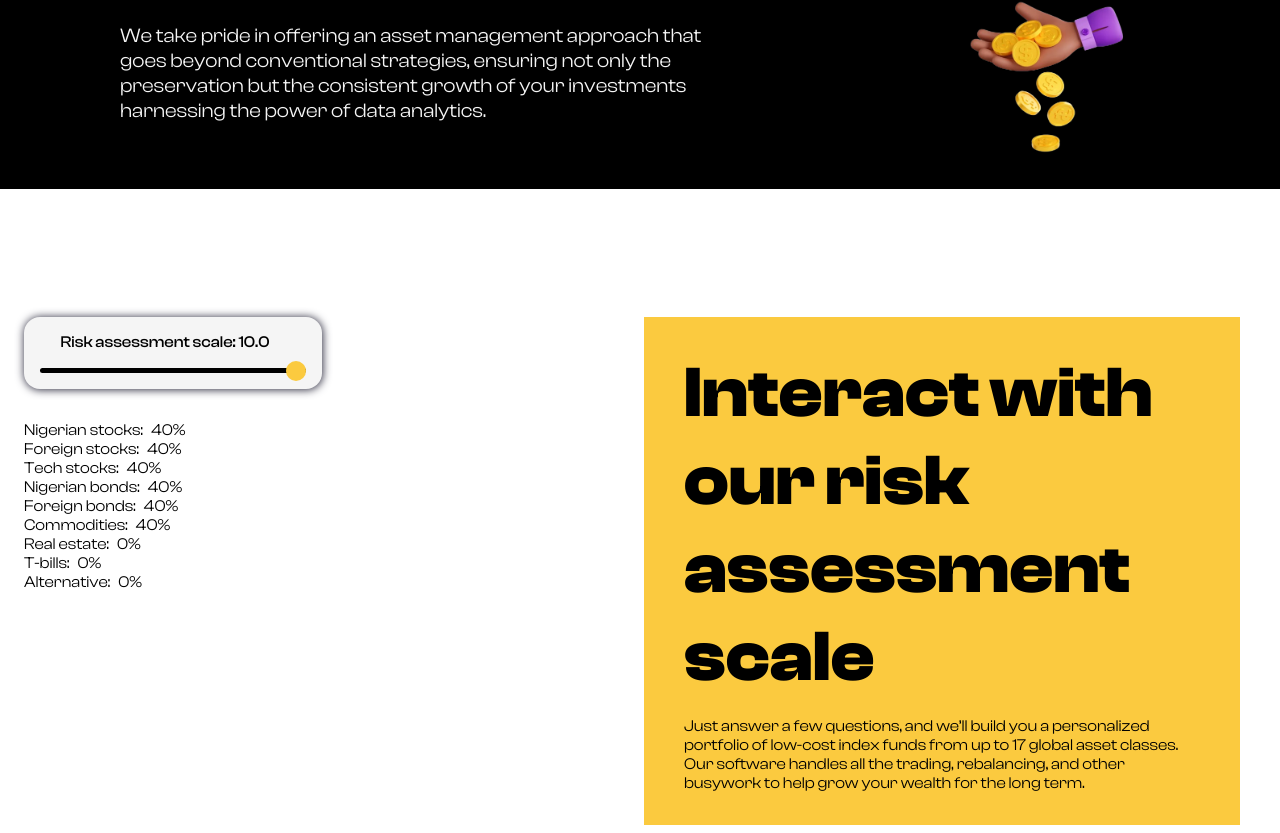
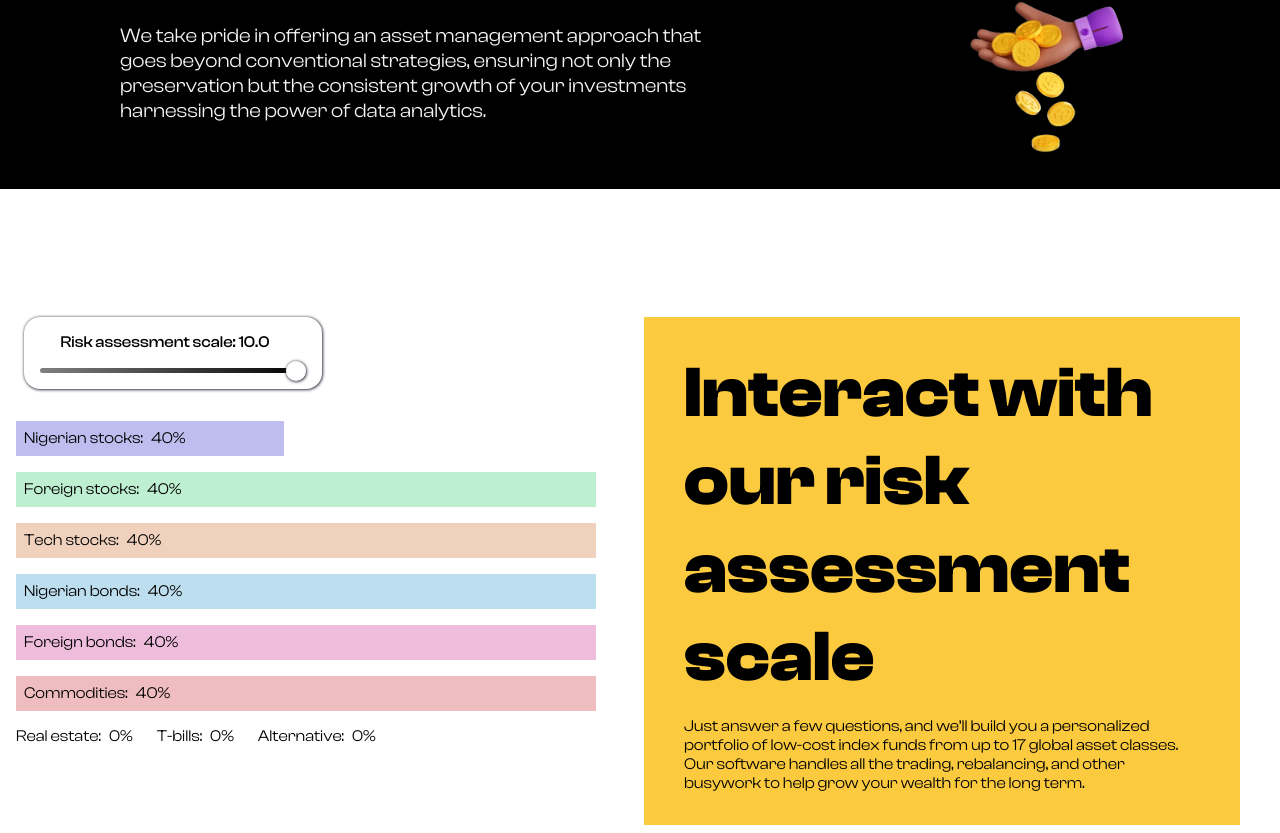
Before and after one commit to 6amson/Lemon, a React (Create React App) app: page / in a window 1280 px wide. Shown: the part 1667-2500 px from the top of the page. Built offline with nearby package versions, Linux system fonts and the light colour scheme.

Commit message:
risk scale done, without logic

```diff
--- a/src/components/Home/Home.jsx
+++ b/src/components/Home/Home.jsx
@@ -1,4 +1,4 @@
-import { Container, Header, Button, Ul, HeroContainer, BrandContainer, Servicesoffered, RiskAssessment, Riskscale, StyledRangeInput } from "../../styles/homestyle";
+import { Container, Header, Button, Ul, HeroContainer, BrandContainer, Servicesoffered, RiskAssessment, Riskscale, StyledRangeInput, Riskscaleoptions, Riskscaleoptionsmore } from "../../styles/homestyle";
 import logohome from "../../images/logohome.svg";
 import menuIcon from "../../images/iconsMenu.png";
 import airbnb from "../../images/airbnb.svg";
@@ -13,6 +13,9 @@ import phoneLemon from "../../images/phoneLemon.png"
 
 
 export default function Home() {
+
+    const dynamicWidth1 = `${10 *  4.5}%`;
+
     return (
         <>
             <Container>
@@ -75,15 +78,19 @@ export default function Home() {
                             // onChange={(event) => handleInputChange(key, event)}
                             />
                         </Riskscale>
-                        <div>Nigerian stocks: <p>40%</p></div>
-                        <div>Foreign stocks: <p>40%</p></div>
-                        <div>Tech stocks: <p>40%</p></div>
-                        <div>Nigerian bonds: <p>40%</p></div>
-                        <div>Foreign bonds: <p>40%</p></div>
-                        <div>Commodities: <p>40%</p></div>
+                        <Riskscaleoptions>
+                            <div style={{ backgroundColor: 'rgb(189, 189, 239)', width: dynamicWidth1, }}>Nigerian stocks: <p>40%</p></div>
+                            <div style={{ backgroundColor: 'rgb(189, 239, 208)' }}>Foreign stocks: <p>40%</p></div>
+                            <div style={{ backgroundColor: 'rgb(239, 209, 189)' }}>Tech stocks: <p>40%</p></div>
+                            <div style={{ backgroundColor: 'rgb(189, 222, 239)' }}>Nigerian bonds: <p>40%</p></div>
+                            <div style={{ backgroundColor: 'rgb(239, 189, 220)' }}>Foreign bonds: <p>40%</p></div>
+                            <div style={{ backgroundColor: 'rgb(239, 189, 191)' }}>Commodities: <p>40%</p></div>
+                        </Riskscaleoptions>
+                        <Riskscaleoptionsmore>
                         <div>Real estate: <p>0%</p></div>
                         <div>T-bills: <p>0%</p></div>
                         <div>Alternative: <p>0%</p></div>
+                        </Riskscaleoptionsmore>
                     </div>
 
                     <div id="risk--secondContainer">
--- a/src/styles/homestyle.jsx
+++ b/src/styles/homestyle.jsx
@@ -280,7 +280,7 @@ font-family: ClashDisplay-Variable;
 grid-gap: 16px;
 
 div:not(:first-child) {
-    display: flex;
+    // display: flex;
 
     p{
         margin-left: 16px;
@@ -290,11 +290,11 @@ div:not(:first-child) {
 `
 
 export const Riskscale = styled.div`
-    background: whitesmoke;
+    background: white;
     border-radius: 16px;
     padding: 16px;
     width: 50%;
-    box-shadow: .5px .5px 8px .5px #323143;
+    box-shadow: .5px .5px 3px .5px #323143;
     place-items: center;
     display: grid;
     margin-bottom: 32px;
@@ -308,21 +308,41 @@ export const Riskscale = styled.div`
         margin-top: 16px;
     }
 
+    @media (max-width: 600px) {
+       width: 100%;
+    }
 
 `
 
+export const Riskscaleoptions = styled.div`
+    div{
+        display: flex;
+        background: red;
+        margin-bottom: 16px;
+        padding: 8px;
+        margin-right: 16px;
+    }
+`
+
+export const Riskscaleoptionsmore = styled.div`
+display: flex;
+
+    div{
+        display: flex;
+        // background: red;
+        // margin-bottom: 16px;
+        // padding: 8px;
+        margin-right: 16px;
+    }
+`
+
 export const StyledRangeInput = styled.input`
-  /* Remove the default styles */
   -webkit-appearance: none;
   -moz-appearance: none;
   appearance: none;
   margin-left: 16px;
-
-
-  /* Set the width to fill its container */
-//   width: 100%;
-
   background-color: black;
+  background: linear-gradient(to right, grey, black);
   height: 5px;
   border-radius: 4px;
 
@@ -331,7 +351,8 @@ export const StyledRangeInput = styled.input`
     appearance: none;
     width: 20px;
     height: 20px;
-    background-color: #FBCA3F;
+    background-color: white;
+    box-shadow: .5px .5px 3px .5px #323143;
     border-radius: 50%;
     cursor: pointer;
   }
--- a/src/styles/homestyle.scss
+++ b/src/styles/homestyle.scss
@@ -7,6 +7,7 @@
     background-repeat: no-repeat;
     background-size: cover;
     background-position: center center;
+    color: rgb(199, 195, 195);
 }
 
 #menuIcon {
```
